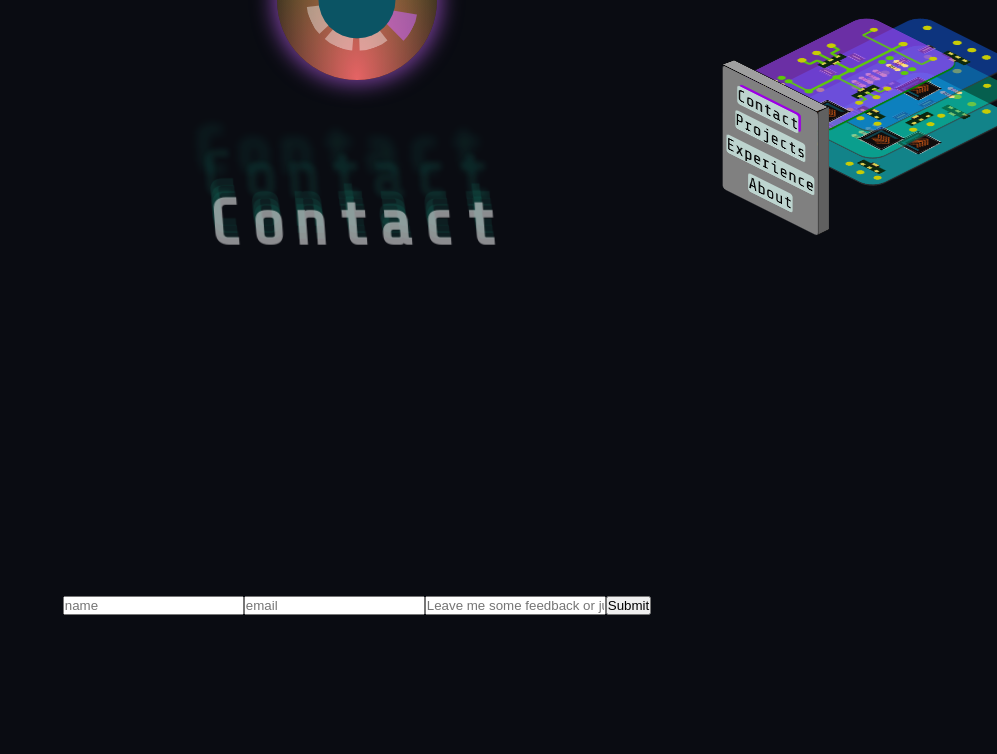
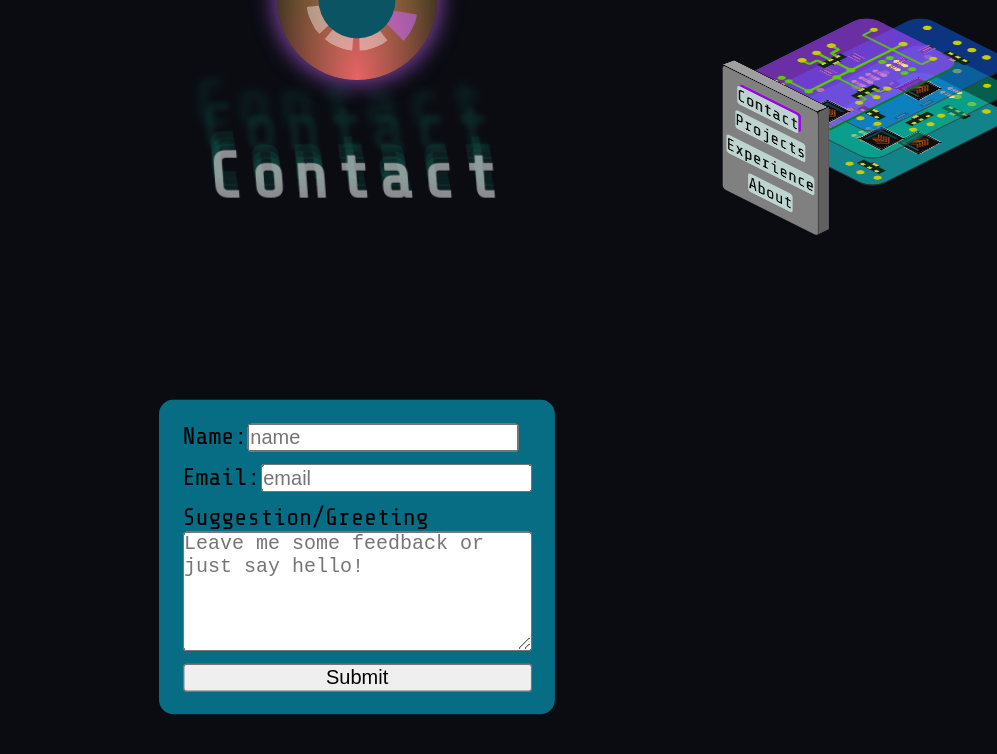
Before and after one commit to LukeAnger/portfolio, a React (Create React App) app: page / in a window 1280 px wide. Both pictures are taken after a click on the button "Contact". Shown: the top 754 px of the page, without its empty margins (283-1280 px from the left). Built offline with nearby package versions, Linux system fonts and the light colour scheme; a web font is replaced by a local one.

Commit message:
added some basic styling to the contact form

```diff
--- a/public/styles.css
+++ b/public/styles.css
@@ -14,7 +14,7 @@
 }
 
 body {
-  font-family: 'Jost';
+  font-family: var(--fontTechMono);
   margin: 0;
   width: 100vw;
   height: 100vh;
@@ -361,17 +361,18 @@ body {
   gap: 5%;
 }
 
-
-iframe div {
-  background-color: red;
+#suggestionsForm {
+  border-radius: 10px;
+  padding: 5%;
+  display: flex;
+  flex-direction: column;
+  background-color: #06a1c4a6;
+  gap: 1vh;
+  scale: 1.5;
 }
 
-.xpWfed {
-  display: none;
-} /* google form footer */
-
-.teQAzf {
-  scale: 2
+.sugForm3 {
+  height: 10vh;
 }
 
 .section-header {
--- a/src/components/Nav.jsx
+++ b/src/components/Nav.jsx
@@ -3,11 +3,11 @@ import React, { useState } from 'react'
 const Nav = ({sectionNumber, navButtonHandler}) => {
 
   const navButton = (rotate, move, cb, ele, color='#ffffff65') => (
-    <button
+    <div
       className={`navButton${ele} navButton`}
       style={{ transform: `rotate(${rotate}deg) translate(${move})`, backgroundColor: color }}
       onClick={() => cb(ele)}>
-    </button>
+    </div>
   )
 
   return (
--- a/src/components/contact/GoogleForm.jsx
+++ b/src/components/contact/GoogleForm.jsx
@@ -20,9 +20,21 @@ const GoogleForm = () => {
 
   return (
     <form id='suggestionsForm' onSubmit={handleSubmit} method="post" name='google-sheet' action='https://script.google.com/macros/s/AKfycbz7iomyh4iYcCTpHfEFIRJIhrGogyjE2NW1m1Whcc08XcEfBAMWyQB6VArqAcG6c1jU/exec' >
+        <label className='fr' >Name:
         <input className='sugForm1' name='Name' type='text' placeholder='name' ></input>
+        </label>
+
+
+        <label className='fr'>Email:
         <input className='sugForm2' name='Email' type='email' placeholder='email' ></input>
-        <input className='sugForm3' name='Suggestions' type='text' placeholder='Leave me some feedback or just say hello!' required></input>
+        </label>
+
+
+        <label className='fc'>Suggestion/Greeting
+        <textarea className='sugForm3' name='Suggestions' type='text' placeholder='Leave me some feedback or just say hello!' required></textarea>
+        </label>
+
+
       <button>Submit</button>
     </form>
   )
```
